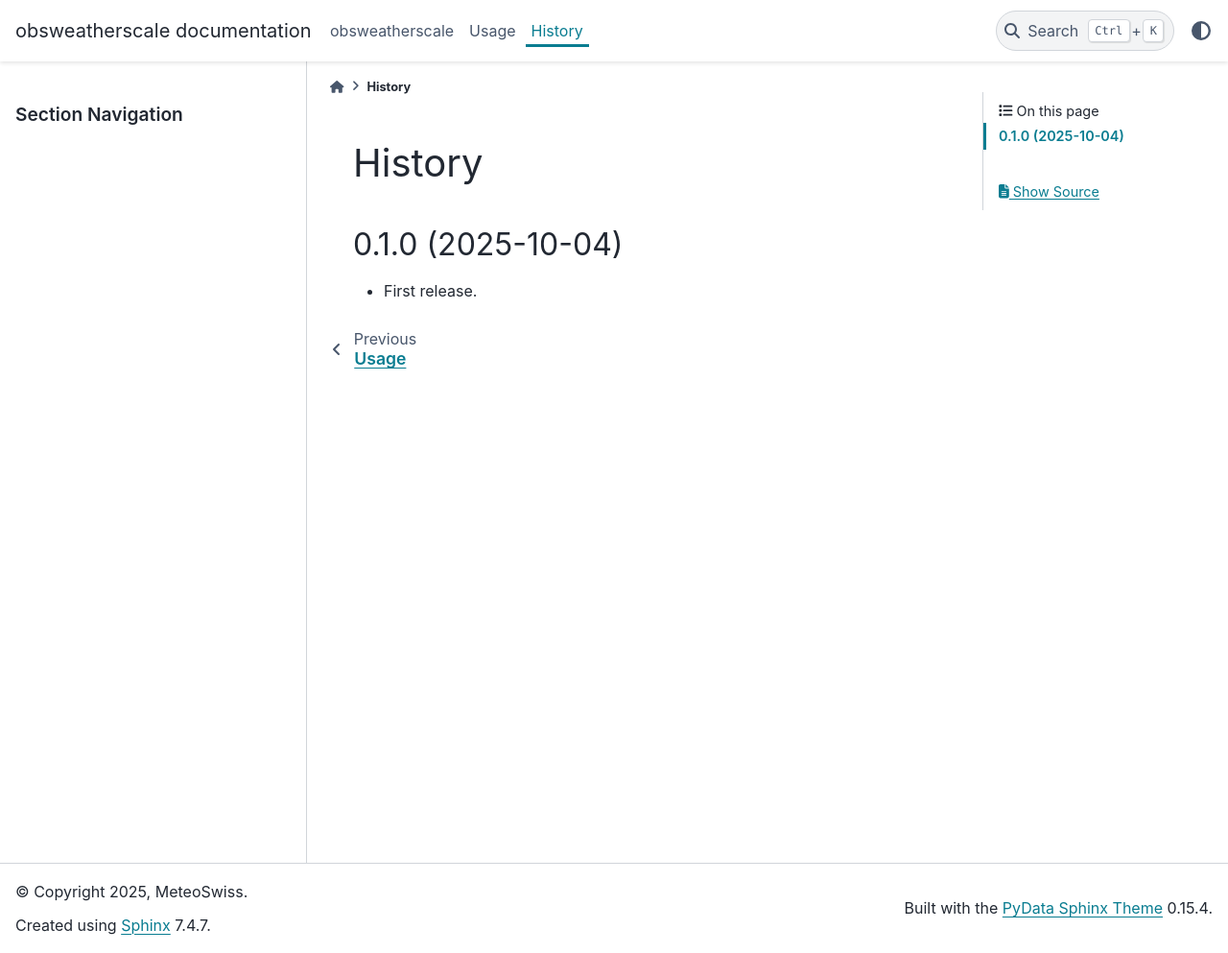
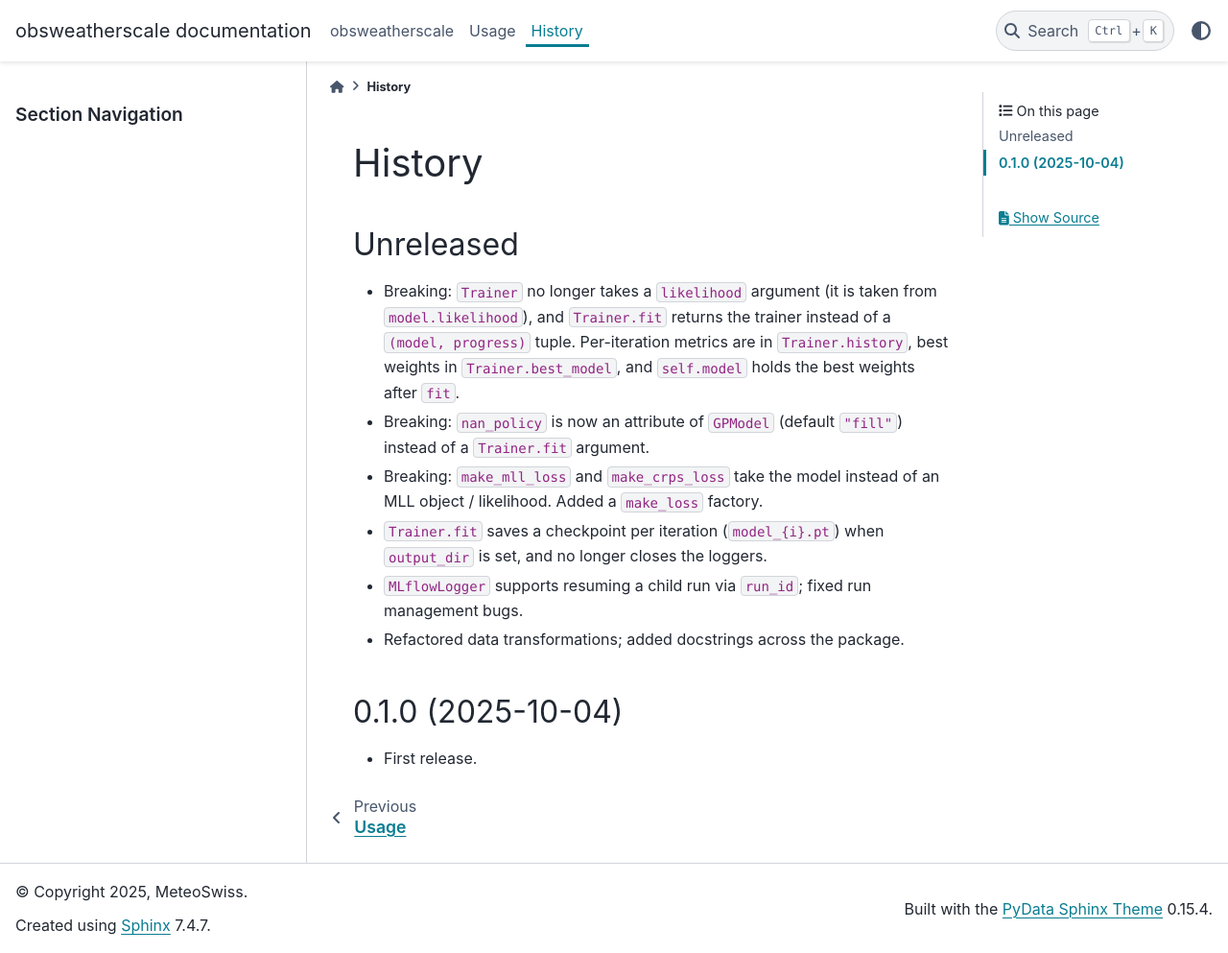
Before and after one commit to MeteoSwiss/obsweatherscale, a Sphinx documentation site: the page built from doc/changelog.rst, in a window 1280 px wide and 993 px high. Shown: the whole window at 96% size. Built offline with Sphinx 7.4.7 and the PyData theme 0.15.4, drawn with Linux system fonts in a browser that asks for light colours.

Commit message:
fix docstring RST formatting and update changelog
Fix malformed lists and formulas in docstrings, drop a redundant
Methods section, enable sphinx.ext.todo and napoleon_use_ivar to
remove duplicate attribute entries in the generated API docs, and
document the breaking API changes in the changelog.

Co-Authored-By: Claude Opus 5.5 <noreply@anthropic.com>

```diff
--- a/CHANGELOG.rst
+++ b/CHANGELOG.rst
@@ -1,6 +1,24 @@
 =======
 History
 =======
+
+Unreleased
+----------
+
+* Breaking: ``Trainer`` no longer takes a ``likelihood`` argument (it is
+  taken from ``model.likelihood``), and ``Trainer.fit`` returns the trainer
+  instead of a ``(model, progress)`` tuple. Per-iteration metrics are in
+  ``Trainer.history``, best weights in ``Trainer.best_model``, and
+  ``self.model`` holds the best weights after ``fit``.
+* Breaking: ``nan_policy`` is now an attribute of ``GPModel`` (default
+  ``"fill"``) instead of a ``Trainer.fit`` argument.
+* Breaking: ``make_mll_loss`` and ``make_crps_loss`` take the model instead of
+  an MLL object / likelihood. Added a ``make_loss`` factory.
+* ``Trainer.fit`` saves a checkpoint per iteration (``model_{i}.pt``) when
+  ``output_dir`` is set, and no longer closes the loggers.
+* ``MLflowLogger`` supports resuming a child run via ``run_id``; fixed run
+  management bugs.
+* Refactored data transformations; added docstrings across the package.
 
 0.1.0 (2025-10-04)
 ------------------
--- a/doc/conf.py
+++ b/doc/conf.py
@@ -33,7 +33,7 @@ sys.path.insert(0, os.path.abspath('..'))
 
 # Add any Sphinx extension module names here, as strings. They can be
 # extensions coming with Sphinx (named 'sphinx.ext.*') or your custom ones.
-extensions = ['sphinx.ext.autodoc', 'sphinx.ext.napoleon', 'autoapi.extension', 'sphinx.ext.viewcode']
+extensions = ['sphinx.ext.autodoc', 'sphinx.ext.napoleon', 'autoapi.extension', 'sphinx.ext.viewcode', 'sphinx.ext.todo']
 
 # Add any paths that contain templates here, relative to this directory.
 templates_path = ['_templates']
@@ -108,6 +108,8 @@ man_pages = [(master_doc, 'obsweatherscale',
 
 # improve parameters description
 napoleon_use_param = False
+# render 'Attributes' sections as fields, avoiding duplicates with autoapi
+napoleon_use_ivar = True
 
 # avoid the display of redundant module names
 add_module_names = False
```
Also changed, not shown: 3 other files.
